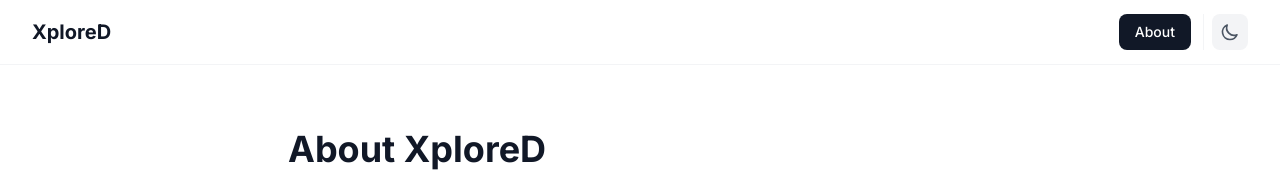
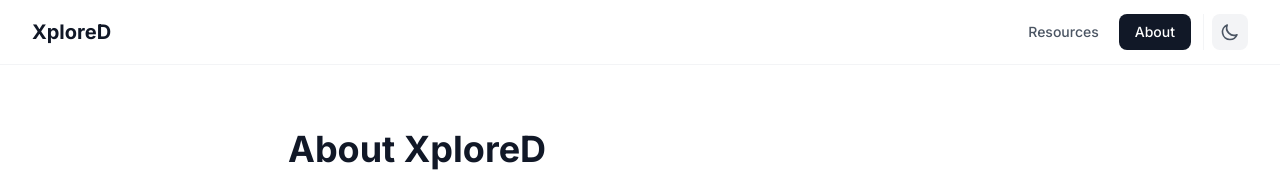
Before and after one commit to sookmi/xplored, a Next.js app: page /about in a window 1280 px wide. Shown: the top 172 px of the page. Built offline with nearby package versions, Linux system fonts and the light colour scheme.

Commit message:
feat: add Resources link to header

```diff
--- a/components/Header.tsx
+++ b/components/Header.tsx
@@ -5,6 +5,7 @@
 import ThemeToggle from './ThemeToggle';
 
 const navigation = [
+  { name: 'Resources', href: '/' },
   { name: 'About', href: '/about' },
 ];
 
```
